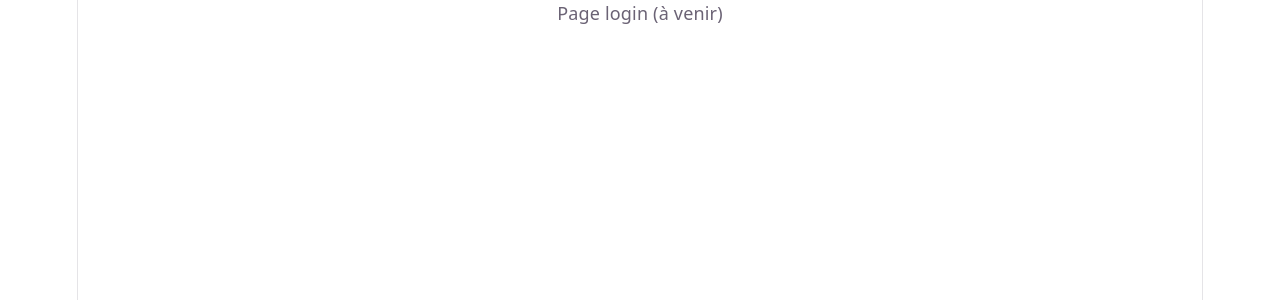
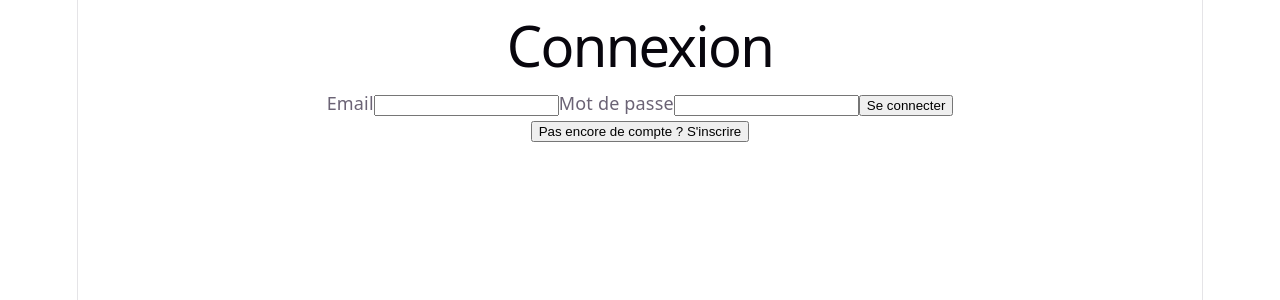
Before and after one commit to LUCHS444/ProjetCollection, a React (Vite) app in the folder web/: page /login in a window 1280 px wide. Shown: the top 300 px of the page. Built offline with nearby package versions, Linux system fonts and the light colour scheme.

Commit message:
Add login/register page with form handling and error display

```diff
--- a/web/src/main.tsx
+++ b/web/src/main.tsx
@@ -5,6 +5,7 @@ import "./index.css";
 import { AuthProvider } from "./contexts/AuthContext";
 import { CollectionProvider } from "./contexts/CollectionContext";
 import ProtectedRoute from "./components/ProtectedRoute";
+import LoginPage from "./pages/LoginPage";
 
 createRoot(document.getElementById("root")!).render(
   <StrictMode>
@@ -17,7 +18,7 @@ createRoot(document.getElementById("root")!).render(
               <Route path="/stats" element={<div>Page stats (à venir)</div>} />
             </Route>
             <Route path="/" element={<div>Page catalogue (à venir)</div>} />
-            <Route path="/login" element={<div>Page login (à venir)</div>} />
+            <Route path="/login" element={<LoginPage />} />
           </Routes>
         </CollectionProvider>
       </AuthProvider>
--- /dev/null
+++ b/web/src/pages/LoginPage.tsx
@@ -0,0 +1,84 @@
+import { useState, type FormEvent } from "react";
+import { useNavigate } from "react-router-dom";
+import { useAuth } from "../contexts/AuthContext";
+import { ApiError } from "../services/http";
+
+function LoginPage() {
+  const [mode, setMode] = useState<"login" | "register">("login");
+  const [email, setEmail] = useState<string>("");
+  const [password, setPassword] = useState<string>("");
+  const [chargement, setChargement] = useState<boolean>(false);
+  const [erreur, setErreur] = useState<string | null>(null);
+
+  const { login, register } = useAuth();
+  const navigate = useNavigate();
+
+  async function handleSubmit(e: FormEvent<HTMLFormElement>): Promise<void> {
+    e.preventDefault();
+    setErreur(null);
+    setChargement(true);
+
+    try {
+      if (mode === "login") {
+        await login({ email, password });
+      } else {
+        await register({ email, password });
+      }
+      navigate("/collection");
+    } catch (err) {
+      if (err instanceof ApiError) {
+        setErreur(err.message);
+      } else {
+        setErreur("Une erreur inattendue est survenue.");
+      }
+    } finally {
+      setChargement(false);
+    }
+  }
+
+  return (
+    <div className="auth-page">
+      <h1>{mode === "login" ? "Connexion" : "Créer un compte"}</h1>
+
+      <form onSubmit={handleSubmit}>
+        <label htmlFor="email">Email</label>
+        <input
+          id="email"
+          type="email"
+          value={email}
+          onChange={(e) => setEmail(e.target.value)}
+          required
+        />
+
+        <label htmlFor="password">Mot de passe</label>
+        <input
+          id="password"
+          type="password"
+          value={password}
+          onChange={(e) => setPassword(e.target.value)}
+          required
+          minLength={6}
+        />
+
+        {erreur && <p className="erreur">{erreur}</p>}
+
+        <button type="submit" disabled={chargement}>
+          {chargement ? "Veuillez patienter..." : mode === "login" ? "Se connecter" : "S'inscrire"}
+        </button>
+      </form>
+
+      <button
+        type="button"
+        className="lien-bascule"
+        onClick={() => {
+          setMode(mode === "login" ? "register" : "login");
+          setErreur(null);
+        }}
+      >
+        {mode === "login" ? "Pas encore de compte ? S'inscrire" : "Déjà un compte ? Se connecter"}
+      </button>
+    </div>
+  );
+}
+
+export default LoginPage;
```
